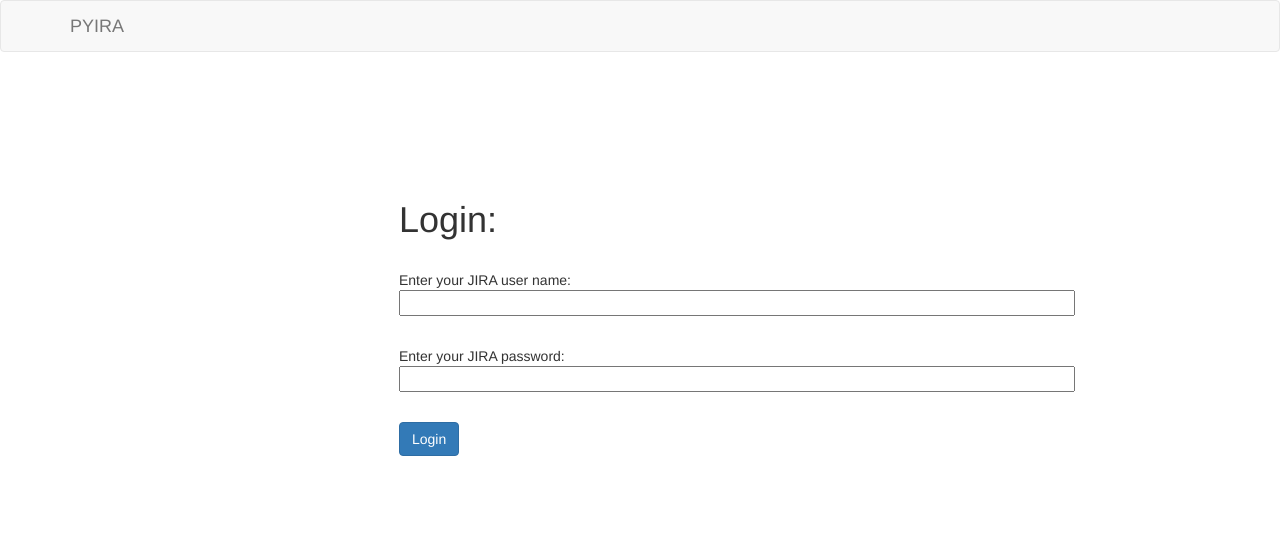
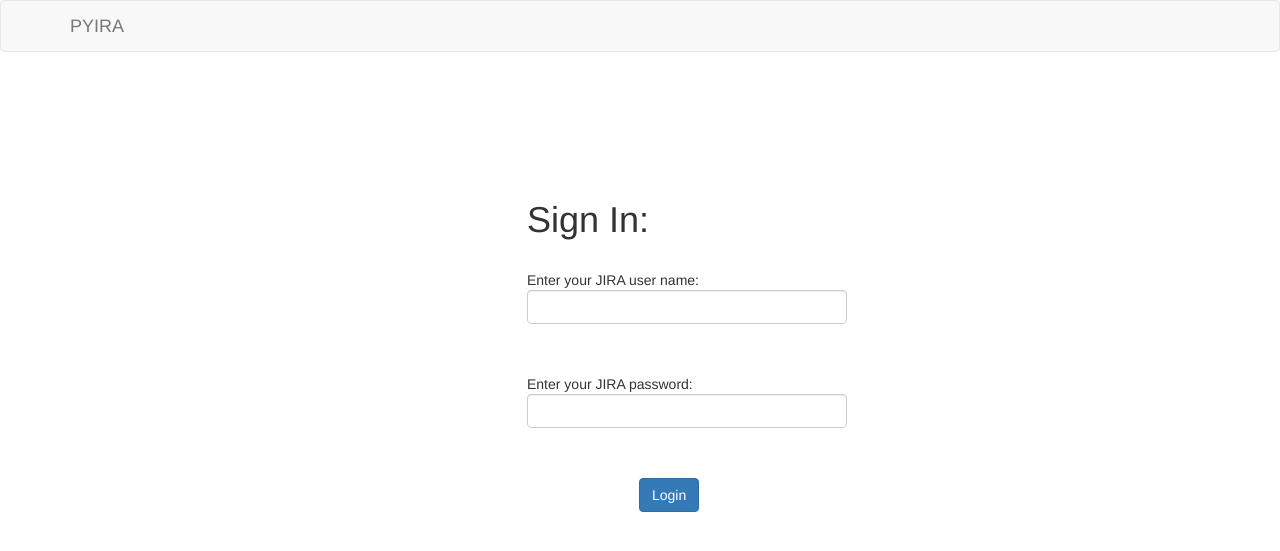
Before and after one commit to hazeez/flask-pyira, a Flask app: page /login in a window 1280 px wide. Shown: the top 551 px of the page. Run offline with Flask 2, Linux system fonts and the light colour scheme; some libraries are stand-ins or nearby versions.

Commit message:
modified login page

```diff
--- a/static/css/app/main.css
+++ b/static/css/app/main.css
@@ -1,7 +1,13 @@
+body{
+    font-size:0.5em;
+}
 #login{
-max-width: 250px;
-margin-left:30%;
+max-width: 350px;
+margin-left:40%;
 margin-top: 10%;
+}
+#btn-login{
+    margin-left: 35%;
 }
 .flash-messages{
     max-width: 400px;
--- a/templates/home.html
+++ b/templates/home.html
@@ -16,10 +16,10 @@
 <form role="form" method="post" action="" name="login">
 <div class="container" id="login">
     {{ form.hidden_tag() }}
-    <h1>Login:</h1><br/>
+    <h1>Sign In:</h1><br/>
     <p>
     Enter your JIRA user name: <br>
-    {{ form.username(size=80) }}<br>
+    {{ form.username(size=80, class="form-control") }}<br>
     {% for error in form.username.errors %}
             <span style="color: red;">{{ error }}</span>
           {% endfor %}<br>
@@ -27,7 +27,7 @@
 
     <p>
     Enter your JIRA password: <br>
-    {{ form.password(size=80) }}<br>
+    {{ form.password(size=80, class="form-control") }}<br>
     {% for error in form.password.errors %}
             <span style="color: red;">{{ error }}</span>
           {% endfor %}<br>
```
